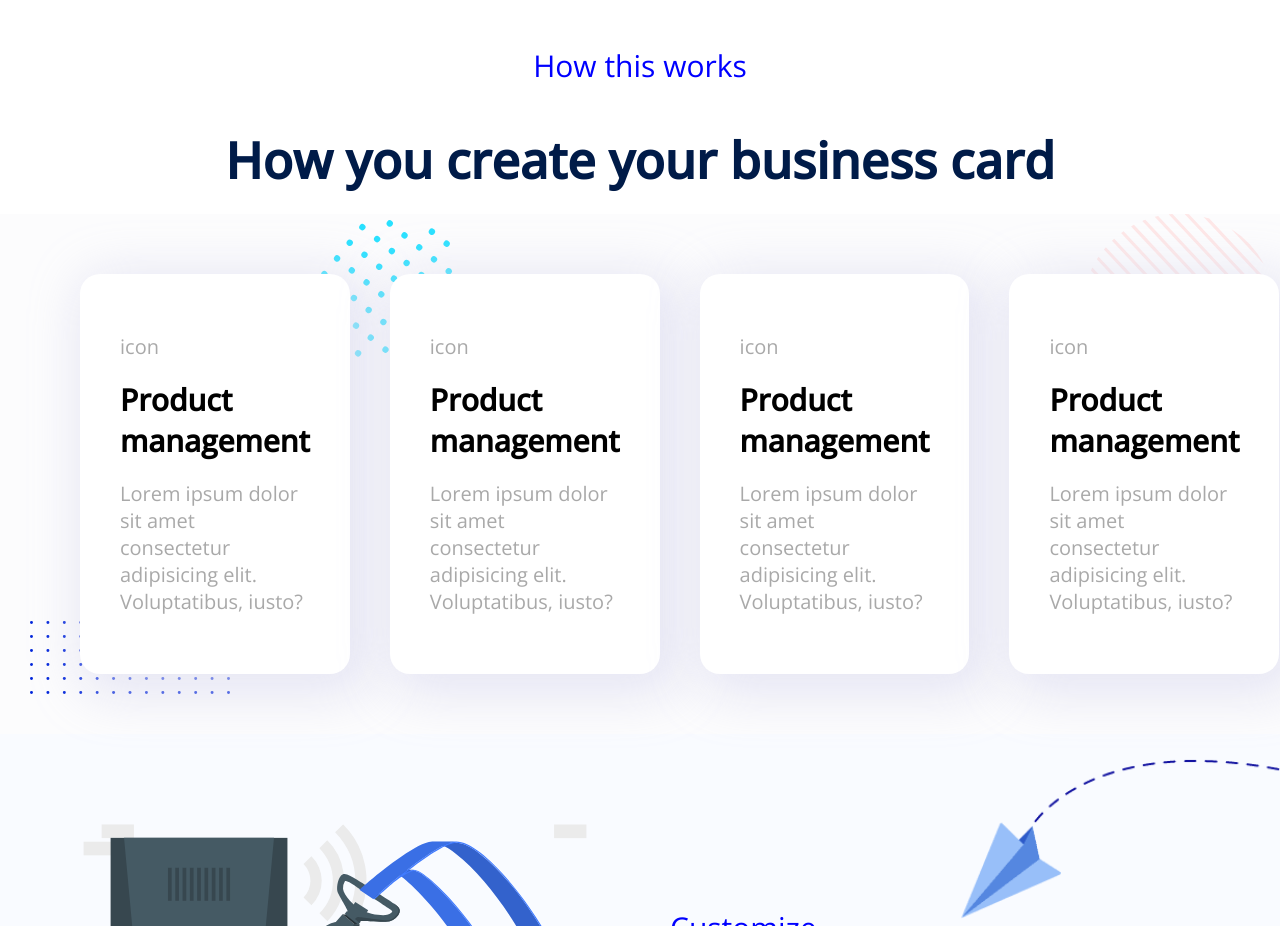
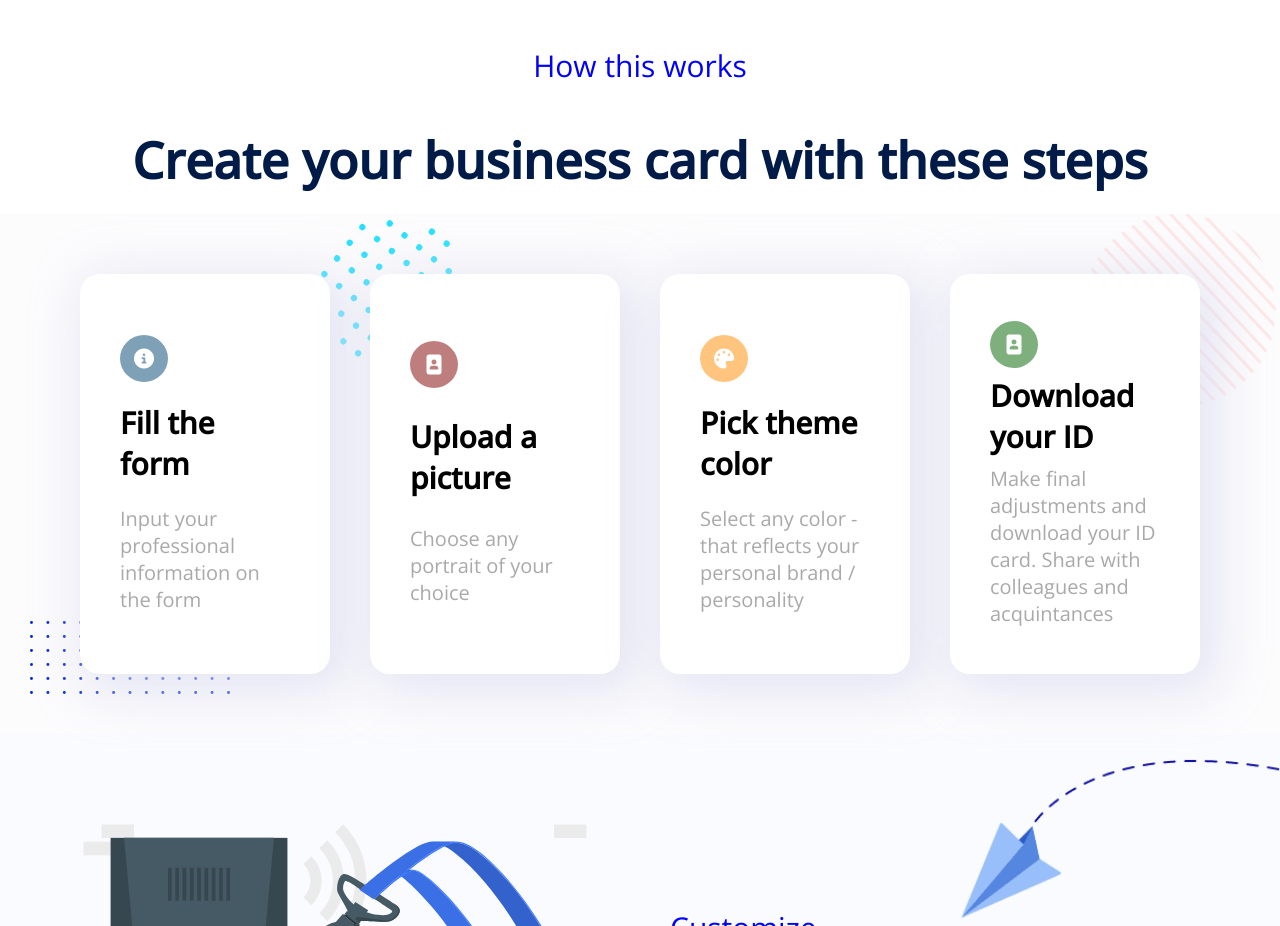
Before and after one commit to kodervine/kadd-business-card-creator, a website: page index.html in a window 1280 px wide. Shown: the part 1000-1926 px from the top of the page. Drawn offline with nearby package versions, Linux system fonts and the light colour scheme.

Commit message:
added the icon and palette to the grid-items

```diff
--- a/css/style.css
+++ b/css/style.css
@@ -247,6 +247,31 @@ body {
 }
 .services-offered-grid-item p {
   color: darkgray;
+}
+
+.services-offered-grid-item .grid-icon {
+  background-color: #024571;
+  width: 3rem;
+  border-radius: 50%;
+  padding: 10px;
+  text-align: center;
+  color: white;
+  font-size: 20px;
+  opacity: 0.5;
+}
+
+.services-offered-grid-item:nth-of-type(2) .grid-icon {
+  background-color: maroon;
+}
+.services-offered-grid-item:nth-of-type(3) .grid-icon {
+  background-color: darkorange;
+}
+.services-offered-grid-item:nth-of-type(4) .grid-icon {
+  background-color: darkgreen;
+}
+
+.services-offered-grid-item:hover .grid-icon {
+  opacity: 1;
 }
 
 /* Services offered svg */
@@ -537,6 +562,7 @@ body {
   .services-offered-grid-item {
     height: auto;
     width: auto;
+    padding: auto;
   }
 
   .services-offered-grid-item h4 {
--- a/index.html
+++ b/index.html
@@ -69,7 +69,7 @@
     <!-- services offered section -->
     <section class="services-offered-header">
       <p>How this works</p>
-      <h3>How you create your business card</h3>
+      <h3>Create your business card with these steps</h3>
     </section>
 
     <!-- Prelude to Grid section - svgs -->
@@ -84,27 +84,27 @@
     <section class="services-offered--grid-container">
       <!-- First grid -->
       <div class="services-offered-grid-item " data-aos="fade-right" data-aos-once="true">
-        <p>icon</p>
-        <h4>Product management</h4>
-        <p>Lorem ipsum dolor sit amet consectetur adipisicing elit. Voluptatibus, iusto?</p>
+        <p class="grid-icon"><i class="fa-solid fa-circle-info"></i></p>
+        <h4>Fill the form</h4>
+        <p>Input your professional information on the form</p>
       </div>
       <!-- Second grid -->
       <div class="services-offered-grid-item" data-aos="fade-right" data-aos-once="true">
-        <p>icon</p>
-        <h4>Product management</h4>
-        <p>Lorem ipsum dolor sit amet consectetur adipisicing elit. Voluptatibus, iusto?</p>
+        <p class="grid-icon"><i class="fa-solid fa-image-portrait"></i></p>
+        <h4>Upload a picture</h4>
+        <p>Choose any portrait of your choice </p>
       </div>
       <!-- Third grid -->
       <div class="services-offered-grid-item " data-aos="fade-left" data-aos-once="true">
-        <p>icon</p>
-        <h4>Product management</h4>
-        <p>Lorem ipsum dolor sit amet consectetur adipisicing elit. Voluptatibus, iusto?</p>
+        <p class="grid-icon"><i class="fa-solid fa-palette"></i></p>
+        <h4>Pick theme color</h4>
+        <p>Select any color - that reflects your personal brand / personality</p>
       </div>
       <!-- Fourth grid -->
       <div class="services-offered-grid-item" data-aos="fade-left" data-aos-once="true">
-        <p>icon</p>
-        <h4>Product management</h4>
-        <p>Lorem ipsum dolor sit amet consectetur adipisicing elit. Voluptatibus, iusto?</p>
+        <p class="grid-icon"><i class="fa-solid fa-image-portrait"></i></p>
+        <h4>Download your ID</h4>
+        <p>Make final adjustments and download your ID card. Share with colleagues and acquintances</p>
       </div>
     </section>
 
```
